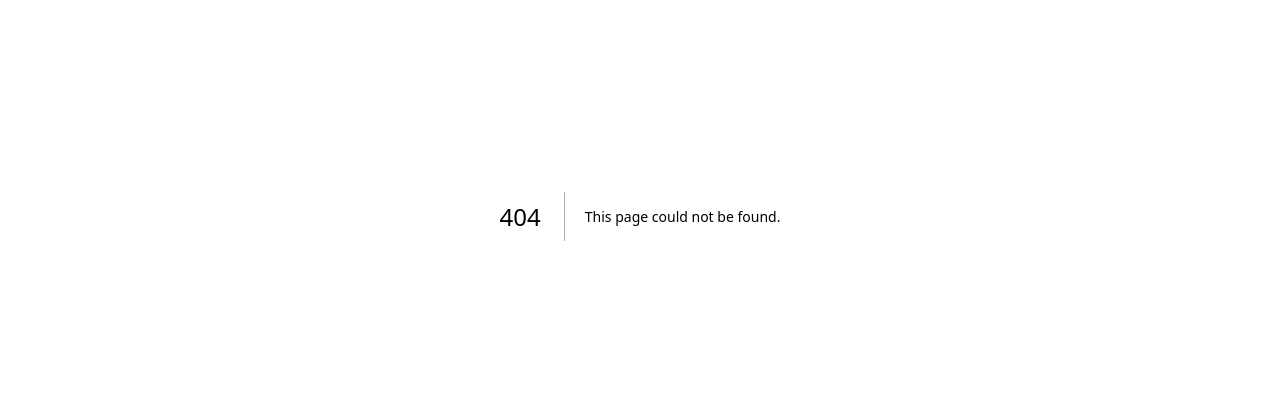
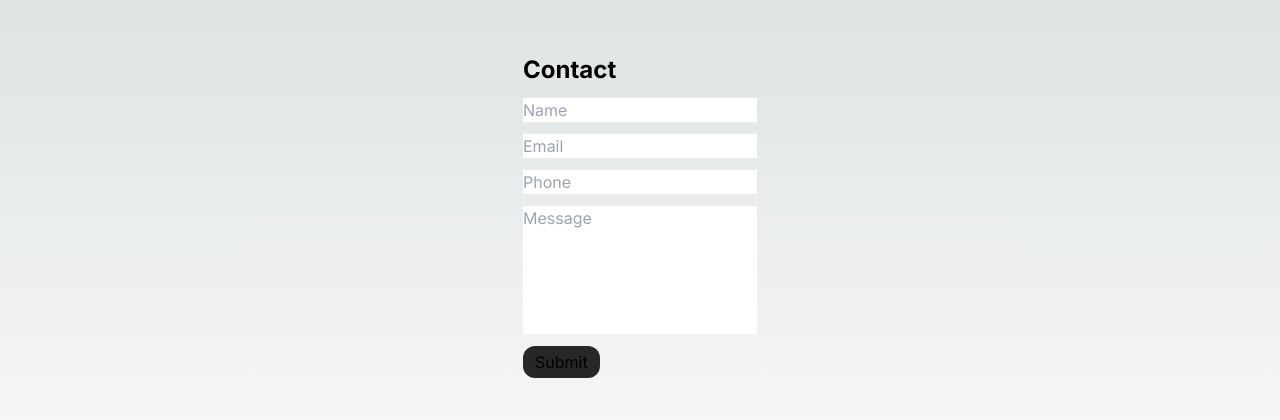
Before and after one commit to Abi-Nf/TP-NEXT, a Next.js app: page /contact in a window 1280 px wide. Before the commit this address had no page. Shown: the part 184-604 px from the top of the page. Built offline with nearby package versions, Linux system fonts and the light colour scheme.

Commit message:
feat: form's base

```diff
--- /dev/null
+++ b/src/app/contact/page.tsx
@@ -0,0 +1,71 @@
+'use client';
+import {z} from "zod";
+import { zodResolver } from '@hookform/resolvers/zod';
+import {useForm} from "react-hook-form";
+
+const formScheme = z.object({
+  name: z.string().min(2),
+  email: z.string().email(),
+  num: z.string(),
+  message: z.string().min(2)
+});
+
+export default function Page() {
+  const {
+    register,
+    handleSubmit,
+    formState: { errors }
+  } = useForm<z.infer<typeof formScheme>>({
+    resolver: zodResolver(formScheme)
+  });
+
+  const handleDataToSubmit = (data: z.infer<typeof formScheme>) => {}
+
+  return (
+    <div className="flex h-full w-full items-center justify-center">
+      <form
+        className="flex flex-col gap-3"
+        onSubmit={handleSubmit(handleDataToSubmit)}
+      >
+        <h2 className="text-2xl font-bold">
+          Contact
+        </h2>
+
+        <input
+          type="text"
+          placeholder="Name"
+          {...register('name')}
+          className="form-input"
+        />
+
+        <input
+          type="text"
+          placeholder="Email"
+          {...register('email')}
+          className="form-input"
+        />
+
+        <input
+          type="text"
+          placeholder="Phone"
+          {...register('num')}
+          className="form-input"
+        />
+
+        <textarea
+          placeholder="Message"
+          {...register('message')}
+          className="form-input resize-none h-[8rem]"
+        />
+
+        <div>
+          <button
+            className="px-3 py-1 bg-zinc-800 hover:bg-zinc-700 rounded-xl"
+          >
+            Submit
+          </button>
+        </div>
+      </form>
+    </div>
+  );
+}
```
